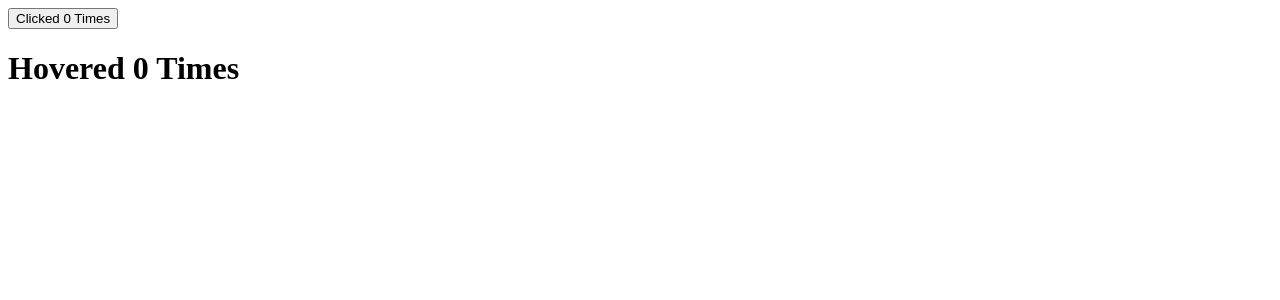
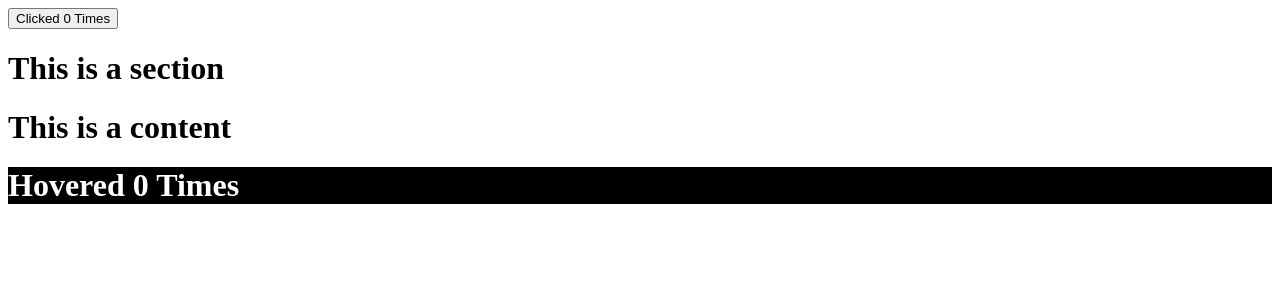
Before and after one commit to appl4e/myreact, a React (Create React App) app: page / in a window 1280 px wide. Shown: the top 300 px of the page. Built offline with nearby package versions, Linux system fonts and the light colour scheme.

Commit message:
use of context api

```diff
--- a/src/App.js
+++ b/src/App.js
@@ -1,8 +1,14 @@
+import React from 'react';
 import ClickCounter from './components/ClickCounter';
 import Counter from './components/Counter';
-import HoverCounter from './components/HoverCounter';
+import Section from './components/Section';
+import ThemeContext from './context/themeContext';
 
-function App() {
+export default class App extends React.Component {
+  state = { theme: 'dark' };
+
+  render() {
+    const { theme } = this.state;
     return (
       <div className="App">
         <Counter
@@ -10,13 +16,10 @@
             <ClickCounter count={count} incrementCount={incrementCount} />
           )}
         />
-      <Counter
-        render={(count, incrementCount) => (
-          <HoverCounter count={count} incrementCount={incrementCount} />
-        )}
-      />
+        <ThemeContext.Provider value={{ theme }}>
+          <Section />
+        </ThemeContext.Provider>
       </div>
     );
   }
-
-export default App;
+}
--- /dev/null
+++ b/src/components/Content.js
@@ -0,0 +1,20 @@
+import ThemeContext from '../context/themeContext';
+import Counter from './Counter';
+import HoverCounter from './HoverCounter';
+
+const Content = () => (
+  <div>
+    <h1>This is a content</h1>
+    <Counter
+      render={(count, incrementCount) => (
+        <ThemeContext.Consumer>
+          {({ theme }) => (
+            <HoverCounter count={count} incrementCount={incrementCount} theme={theme} />
+          )}
+        </ThemeContext.Consumer>
+      )}
+    />
+  </div>
+);
+
+export default Content;
--- a/src/components/HoverCounter.js
+++ b/src/components/HoverCounter.js
@@ -1,10 +1,14 @@
 import React from 'react';
 
 const HoverCounter = (props) => {
-  const { count, incrementCount } = props;
+  const { count, incrementCount, theme } = props;
+  const style =
+    theme === 'dark'
+      ? { backgroundColor: '#000000', color: 'white' }
+      : { backgroundColor: '#FFFFFF', color: 'black' };
   return (
     <div>
-      <h1 type="button" onMouseOver={incrementCount}>
+      <h1 type="button" onMouseOver={incrementCount} style={style}>
         Hovered {count} Times
       </h1>
     </div>
--- /dev/null
+++ b/src/components/Section.js
@@ -0,0 +1,10 @@
+import Content from './Content';
+
+const Section = () => (
+  <div>
+    <h1>This is a section</h1>
+    <Content />
+  </div>
+);
+
+export default Section;
--- /dev/null
+++ b/src/context/themeContext.js
@@ -0,0 +1,11 @@
+import React from 'react';
+// import createContext from '../lib/Context';
+
+// With our context API
+// const themeContext = createContext({ theme: 'dark' });
+
+// With React's Context API
+
+const themeContext = React.createContext();
+
+export default themeContext;
--- /dev/null
+++ b/src/lib/Context.js
@@ -0,0 +1,22 @@
+class Context {
+  constructor(value) {
+    this.value = value;
+  }
+
+  provider = ({ children, value }) => {
+    this.value = value;
+    return children;
+  };
+
+  consumer = ({ children }) => children(this.value);
+}
+
+function createContext(value = null) {
+  const myContext = new Context(value);
+  return {
+    Provider: myContext.provider,
+    Consumer: myContext.consumer,
+  };
+}
+
+export default createContext;
```
Lines whose indentation alone changed are shown as unchanged.
